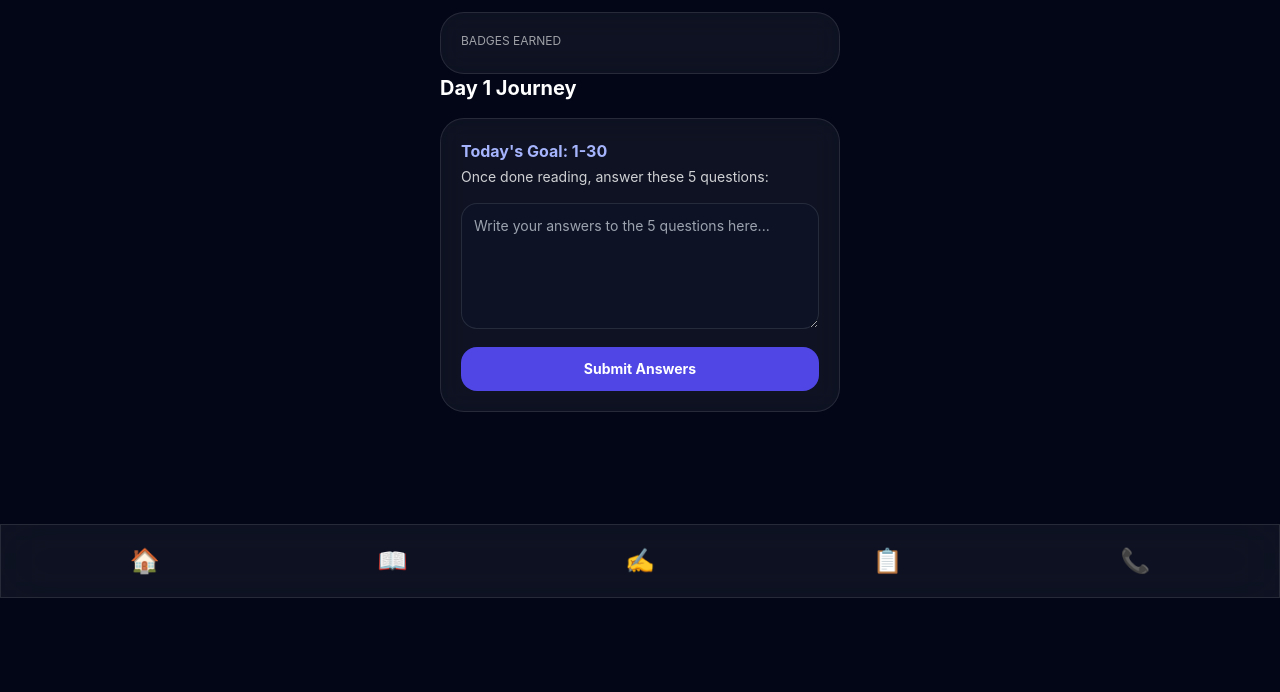
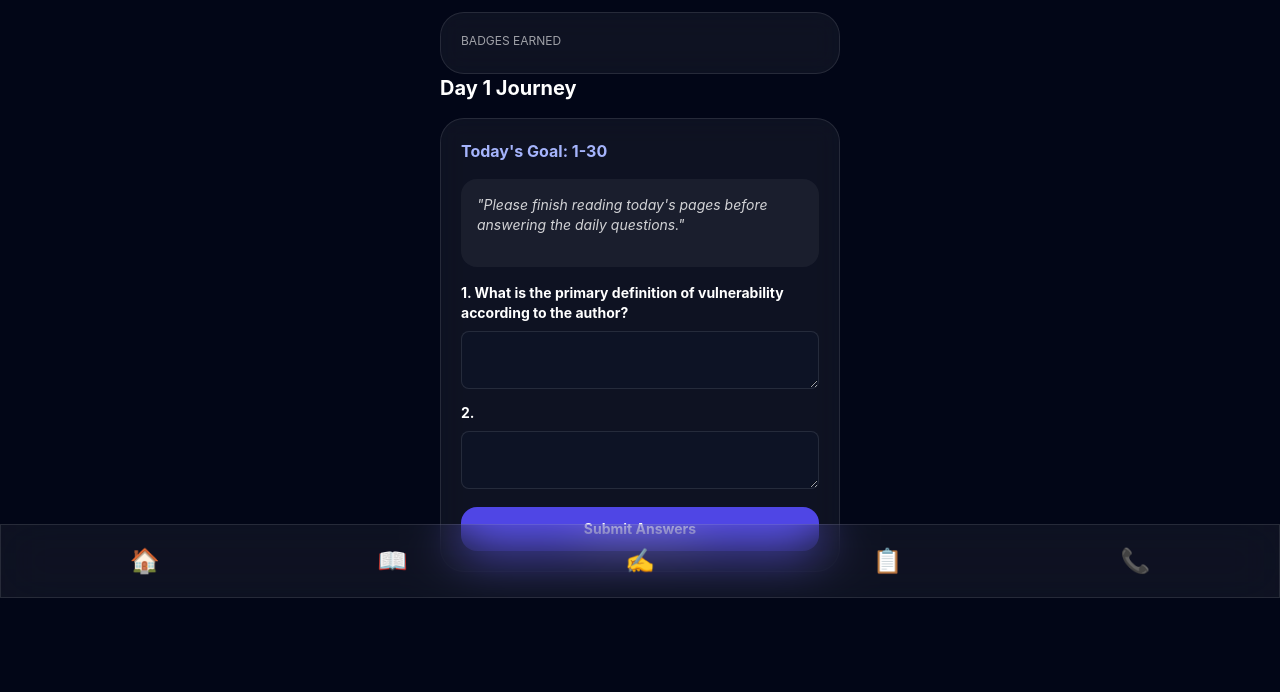
Before and after one commit to happyrev/hican-bridge, a Flask app: page /dashboard in a window 1280 px wide. Shown: the part 202-894 px from the top of the page. Before the commit the page ends 800 px from the top, so only its background shows below. Run offline with Flask 3, Linux system fonts and the light colour scheme; the visitor is signed in with stand-in values (Sample User, id 1); data that the repository does not hold is empty; some libraries are stand-ins or nearby versions.

Commit message:
Final polish: 2 questions per day, reading guide, removal of voice features

```diff
--- a/templates/dashboard.html
+++ b/templates/dashboard.html
@@ -46,9 +46,14 @@
             <h2 class="text-xl font-bold mb-4">Day {{ day }} Journey</h2>
             <div class="glass p-5 rounded-3xl">
                 <p class="font-bold text-indigo-300">Today's Goal: {{ info.pages }}</p>
-                <p class="text-sm opacity-80 mt-1">Once done reading, answer these 5 questions:</p>
-                <div class="mt-4 space-y-2">
-                    <textarea id="quiz-response" class="w-full p-3 bg-slate-900/50 rounded-2xl border border-white/10 text-sm" placeholder="Write your answers to the 5 questions here..." rows="5"></textarea>
+                <div class="mt-4 p-4 bg-white/5 rounded-2xl">
+                    <p class="text-sm opacity-80 mb-4 italic">"Please finish reading today's pages before answering the daily questions."</p>
+                </div>
+                <div id="quiz-section" class="mt-4 space-y-2">
+                    <p class="text-sm font-bold">1. {{ info.question.split('|')[0] }}</p>
+                    <textarea id="ans-1" class="w-full p-2 bg-slate-900/50 rounded-lg border border-white/10 text-sm" rows="2"></textarea>
+                    <p class="text-sm font-bold">2. {{ info.question.split('|')[1] }}</p>
+                    <textarea id="ans-2" class="w-full p-2 bg-slate-900/50 rounded-lg border border-white/10 text-sm" rows="2"></textarea>
                 </div>
                 <button onclick="submitQuiz('{{ day }}')" class="mt-3 w-full bg-indigo-600 py-3 rounded-2xl text-sm font-bold hover:bg-indigo-500 transition">Submit Answers</button>
             </div>
@@ -134,16 +139,18 @@
         }
 
         function submitQuiz(day) {
-            const answer = document.getElementById('quiz-response').value;
-            if (!answer) return alert("Please write your answers first!");
+            const ans1 = document.getElementById('ans-1').value;
+            const ans2 = document.getElementById('ans-2').value;
+            if (!ans1 || !ans2) return alert("Please answer both questions!");
 
+            const fullAnswer = `Q1: ${ans1} | Q2: ${ans2}`;
             fetch('/check-in', {
                 method: 'POST',
                 headers: {'Content-Type': 'application/x-www-form-urlencoded'},
-                body: new URLSearchParams({day: day, answer: answer})
+                body: new URLSearchParams({day: day, answer: fullAnswer})
             })
             .then(r => r.json())
-            .then(data => alert('Your submission was received. Score: ' + data.score + '%'));
+            .then(data => alert('Your answers were submitted. Great job!'));
         }
     </script>
 </body>
```
